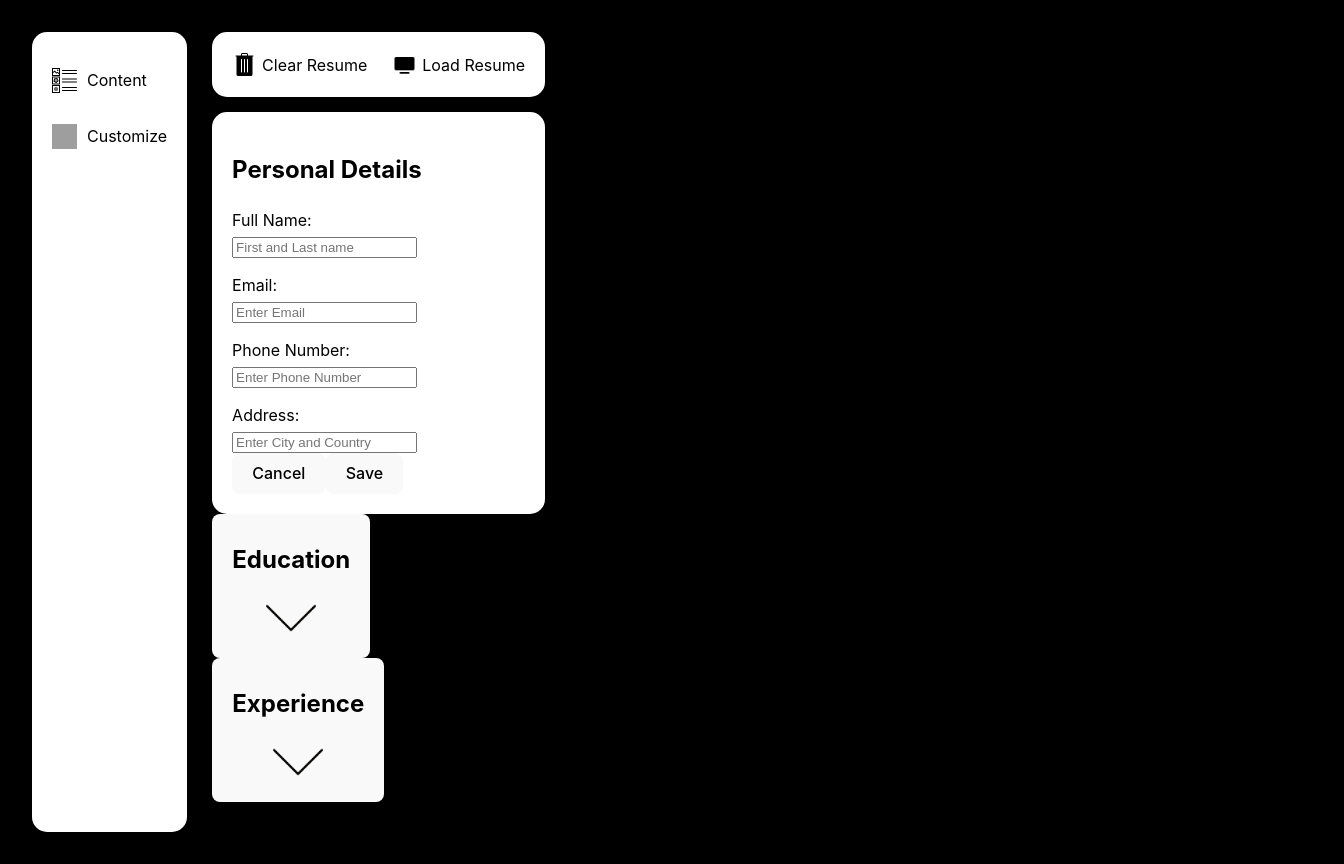
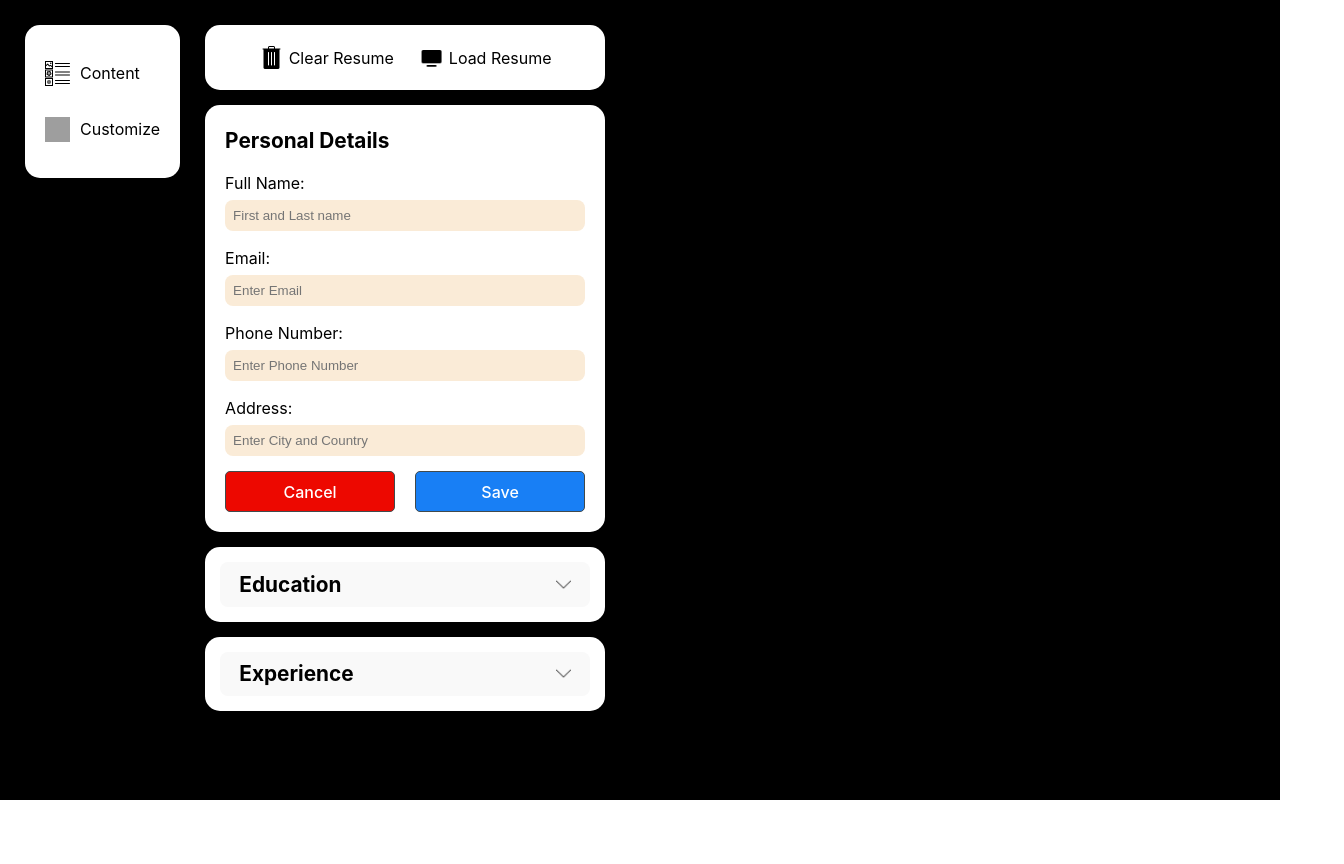
Before and after one commit to Godlearningtocode/resume, a React (Vite) app: page / in a window 1280 px wide. Shown: the whole page, 1344 px wide, since content can reach past the window. After the commit the page ends 800 px from the top, so only its background shows below. Built offline with nearby package versions, Linux system fonts and the light colour scheme; grey boxes are pictures that could not be loaded.

Commit message:
fixed: issue with html not extending height to accomodate child components on expanding feat: styling for all the forms as well as other elements on the leftSide of the MainSection

```diff
--- a/src/App.css
+++ b/src/App.css
@@ -7,17 +7,19 @@ width: 100%;
 
 #root {
   margin: 0 auto;
-  padding: 2rem;
   color: black;
-  height: 100%;
+  min-height: 100vh;
   width: 100%;
+  box-sizing: border-box;
   background-color: black;
 }
 
 #mainSection {
   display: flex;
   flex-direction: row;
-  height: 100%;
+  box-sizing: border-box;
+  padding: 25px;
+  min-height: 100vh;
   width: 100%;
 }
 
@@ -28,9 +30,12 @@ width: 100%;
 }
 
 #customSection {
+  display: flex;
+  flex-direction: column;
   background-color: white;
   border-radius: 15px;
   padding: 20px;
+  height: 112.5px;
 }
 
 .navButtonImage {
@@ -50,6 +55,8 @@ width: 100%;
   display: flex;
   flex-direction: column;
   gap: 15px;
+  min-width: 400px;
+  height: auto;
 }
 
 #displayInputButtons {
@@ -61,6 +68,18 @@ width: 100%;
   background-color: white;
   padding: 20px;
   border-radius: 15px;
+}
+
+#inputContainer {
+  display: flex;
+  flex-direction: column;
+  gap: 15px;
+}
+
+#inputContainer > div {
+  width: 100%;
+  height: 100%;
+  box-sizing: border-box;
 }
 
 .displayInputContainer {
@@ -82,10 +101,16 @@ width: 100%;
   border-radius: 15px;
 }
 
-#personalForm {
+.heading {
+  font-size:1.3rem;
+  font-weight: bolder;
+}
+
+#personalForm, #educationForm, #experienceForm {
   display: flex;
   flex-direction: column;
   gap: 15px;
+  margin-top: 15px;
 }
 
 .personalInfoContainer {
@@ -95,3 +120,103 @@ width: 100%;
   justify-content: center;
   align-items: flex-start;
 }
+
+input {
+  box-sizing: border-box;
+  padding: 8px;
+  width: 100%;
+  border: 1px;
+  border-radius: 8px;
+  background-color: antiquewhite;
+}
+
+.deleteButtonContainer {
+  margin-top: 15px;
+}
+
+.deleteButton {
+  width: 100%;
+  text-align: center;
+  color: white;
+  background-color: #ED0800;
+  border: 1px solid #414a4c;
+  cursor: pointer;
+  border-radius: 5px;
+}
+
+.cancelSaveContainer {
+  display: flex;
+  flex-direction: row;
+  justify-content: center;
+  align-items: center;
+  gap: 20px;
+  margin-top: 15px;
+}
+
+.cancelButton {
+  text-align: center;
+  width: 100%;
+  border: 1px solid #414a4c;
+  cursor: pointer;
+  border-radius: 5px;
+  background-color: #ED0800;
+  color: white
+}
+
+.saveButton {
+  width: 100%;
+  text-align: center;
+  color: white;
+  cursor: pointer;
+  background-color: #187ff5;
+  border: 1px solid #414a4c;
+  border-radius: 5px;
+}
+
+#educationInputSection, #experienceInputSection  {
+  display: flex;
+  flex-direction: column;
+  background-color: white;
+  border-radius: 15px;
+}
+
+.expandButton {
+  width: 100%;
+  display: flex;
+  flex-direction: row;
+  justify-content: space-between;
+  align-items: center;
+  border: none;
+}
+
+button:focus, button:focus-visible {
+  outline: none !important;
+}
+
+.expandImage {
+  width: 15px;
+  height: 15px;
+  transition: ease-in-out 0.2s;
+}
+
+.active {
+  transform: rotate(180deg);
+}
+
+.addSectionContainer {
+  display: flex;
+  flex-direction: column;
+  justify-content: center;
+  align-items: center;
+  padding: 10px;
+}
+
+#addEducationButton, #addExperienceButton {
+  border: 1px solid gray
+}
+
+.inputContainer {
+  display: flex;
+  flex-direction: column;
+  padding: 15px;
+}
--- a/src/education.jsx
+++ b/src/education.jsx
@@ -15,6 +15,8 @@ export default function AppendEducationComponent() {
     expandEducationSection
       ? setExpandEducationSection(false)
       : setExpandEducationSection(true);
+
+    document.querySelector(".expandImage").classList.toggle("active");
   }
 
   function ChangeEducationState() {
@@ -44,8 +46,9 @@ export default function AppendEducationComponent() {
   return (
     <div>
       <div id="educationInputSection">
+        <div className="inputContainer">
           <button className="expandButton" onClick={ChangeState}>
-          <h2>Education</h2>
+            <div className="heading">Education</div>
             <img
               src="src/assets/down-arrow.png"
               alt=""
@@ -55,7 +58,7 @@ export default function AppendEducationComponent() {
             />
           </button>
           {expandEducationSection && (
-          <div>
+            <div className="addSectionContainer">
               <div>
                 {educationDetailsArray.map((element, i) => (
                   <div key={i} className={"displayEducation"}>
@@ -68,7 +71,7 @@ export default function AppendEducationComponent() {
               </button>
             </div>
           )}
-        {expandEducationSection && (addEducation &&
+          {expandEducationSection && addEducation && (
             <div id="educationInput">
               <form id="educationForm">
                 <div id="schoolInput">
@@ -131,10 +134,13 @@ export default function AppendEducationComponent() {
               </form>
               <div className="editButton">
                 <div className="deleteButtonContainer">
-                  <button className="deletebutton">Delete</button>
+                  <button className="deleteButton">Delete</button>
                 </div>
                 <div className="cancelSaveContainer">
-                  <button className="cancelButton" onClick={ChangeEducationState}>
+                  <button
+                    className="cancelButton"
+                    onClick={ChangeEducationState}
+                  >
                     Cancel
                   </button>
                   <button className="saveButton" onClick={StoreEducationInfo}>
@@ -146,5 +152,6 @@ export default function AppendEducationComponent() {
           )}
         </div>
       </div>
+    </div>
   );
 }
--- a/src/experience.jsx
+++ b/src/experience.jsx
@@ -53,8 +53,9 @@ export default function AppendExperienceComponent() {
   return (
     <div>
       <div id="experienceInputSection">
+        <div className="inputContainer">
           <button className="expandButton" onClick={DisplayAddExperience}>
-          <h2>Experience</h2>
+            <div className="heading">Experience</div>
             <img
               src="src/assets/down-arrow.png"
               alt="downward arrow"
@@ -64,7 +65,7 @@ export default function AppendExperienceComponent() {
             />
           </button>
           {expandExperienceSection && (
-          <div>
+            <div className="addSectionContainer">
               <div>
                 {experienceDetailsArray.map((element, i) => (
                   <div key={"experience" + i} className="displayExperience">
@@ -169,5 +170,6 @@ export default function AppendExperienceComponent() {
           )}
         </div>
       </div>
+    </div>
   );
 }
--- a/src/personal.jsx
+++ b/src/personal.jsx
@@ -21,7 +21,7 @@ export default function AppendPersonalComponent() {
 
     return (
         <div id="personalInput">
-                <h2>Personal Details</h2>
+                <div className="heading">Personal Details</div>
                 <form id="personalForm">
                   <div className="personalInfoContainer">
                     <label htmlFor="fullName">Full Name:</label>
```
Lines whose indentation alone changed are shown as unchanged.
